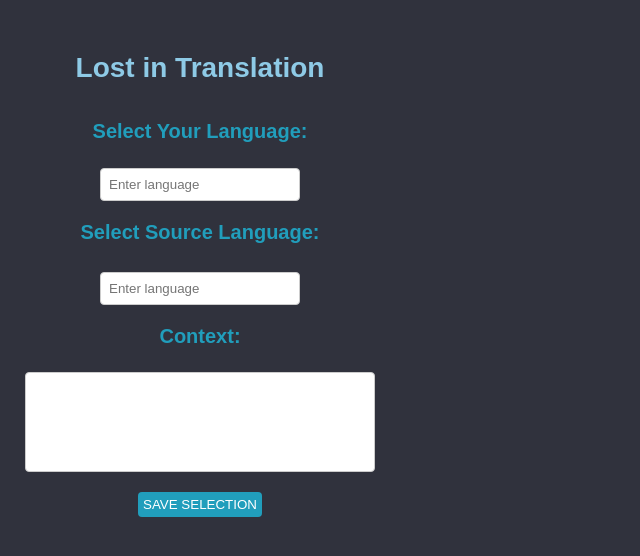
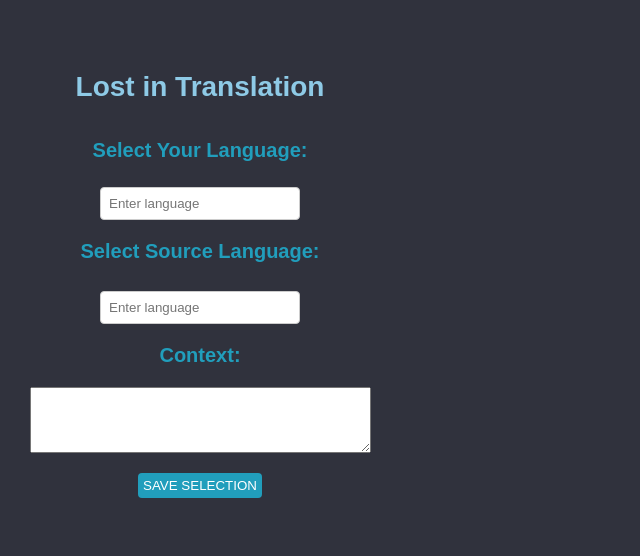
Before and after one commit to Breaking-Barriers-Chat-App/Tulai, a browser extension: page index.html in a window 1280 px wide. Shown: the whole page, without its empty margins (0-640 px from the left). Drawn offline with Linux system fonts and the light colour scheme.

Commit message:
Fixed the textbox so it can handle large texts

```diff
--- a/index.html
+++ b/index.html
@@ -71,8 +71,7 @@
     <h3>Select Source Language:</h3>
     <input type="text" id="fromLanguage" placeholder="Enter language" />
     <h3>Context:</h3>
-    <input type="textbox" id="yourText">
-
+    <textarea id="yourText" rows="4" cols="40"></textarea>
     <button id="save-btn">SAVE SELECTION</button>
     <script src="index.js"></script>
 </body>
```
